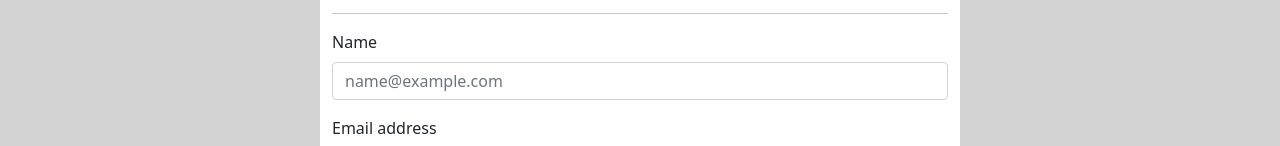
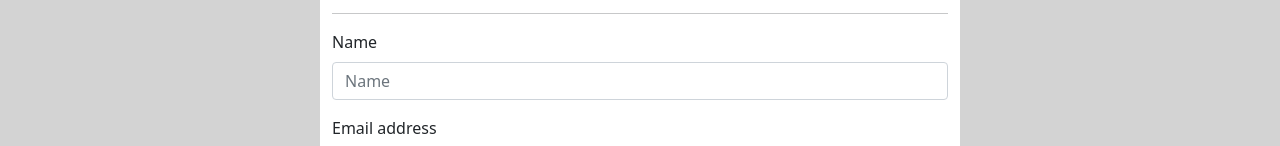
Before and after one commit to Milan1422/HW2-Responsive-Portfolio, a plain HTML site: page contact.html in a window 1280 px wide. Shown: the part 137-283 px from the top of the page. Drawn offline with nearby package versions, Linux system fonts and the light colour scheme.

Commit message:
clearing out HTML validation errors

```diff
--- a/contact.html
+++ b/contact.html
@@ -47,7 +47,7 @@
             <div class="row">
                 <div class="mb-3">
                     <label for="exampleFormControlInput1" class="form-label">Name</label>
-                    <input type="email" class="form-control" id="exampleFormControlInput1" placeholder="name@example.com">
+                    <input type="name" class="form-control" id="exampleFormControlInput1" placeholder="Name">
                   </div>
                   <div class="mb-3">
                     <label for="exampleFormControlInput1" class="form-label">Email address</label>
```
Also changed, not shown: index.html (+2 -0 lines).
